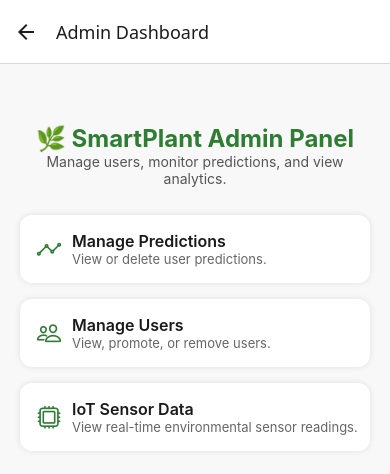
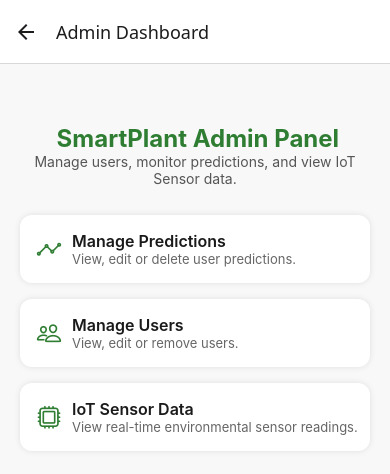
Before and after one commit to kelvinc616-ui/SmartPlantSarawak, a React Native app: screen /AdminDashboard in a window 390 px wide. Shown: the top 474 px of the page. Built offline with nearby package versions, Linux system fonts and the light colour scheme.

Commit message:
manageprediction changes. filter button bug fix + tapping the img opens the observation details

```diff
--- a/screens/AdminDashboard.js
+++ b/screens/AdminDashboard.js
@@ -6,8 +6,8 @@ import { Ionicons } from "@expo/vector-icons";
 export default function AdminDashboard({ navigation }) {
   return (
     <ScrollView style={styles.container}>
-      <Text style={styles.title}>🌿 SmartPlant Admin Panel</Text>
-      <Text style={styles.subtitle}>Manage users, monitor predictions, and view analytics.</Text>
+      <Text style={styles.title}> SmartPlant Admin Panel</Text>
+      <Text style={styles.subtitle}>Manage users, monitor predictions, and view IoT Sensor data.</Text>
 
       <TouchableOpacity
         style={styles.card}
@@ -16,7 +16,7 @@ export default function AdminDashboard({ navigation }) {
         <Ionicons name="analytics-outline" size={26} color="#2E7D32" />
         <View style={{ marginLeft: 10 }}>
           <Text style={styles.cardTitle}>Manage Predictions</Text>
-          <Text style={styles.cardDesc}>View or delete user predictions.</Text>
+          <Text style={styles.cardDesc}>View, edit or delete user predictions.</Text>
         </View>
       </TouchableOpacity>
 
@@ -27,7 +27,7 @@ export default function AdminDashboard({ navigation }) {
         <Ionicons name="people-outline" size={26} color="#2E7D32" />
         <View style={{ marginLeft: 10 }}>
           <Text style={styles.cardTitle}>Manage Users</Text>
-          <Text style={styles.cardDesc}>View, promote, or remove users.</Text>
+          <Text style={styles.cardDesc}>View, edit or remove users.</Text>
         </View>
       </TouchableOpacity>
 
--- a/screens/ManagePredictions.js
+++ b/screens/ManagePredictions.js
@@ -14,6 +14,7 @@ import {
 import { Ionicons } from "@expo/vector-icons";
 import * as ImagePicker from "expo-image-picker";
 import MapView, { Marker } from "react-native-maps";
+import { useNavigation } from "@react-navigation/native";
 
 import {
   collection,
@@ -32,6 +33,7 @@ export default function ManagePredictions() {
   const [loading, setLoading] = useState(true);
   const [searchQuery, setSearchQuery] = useState("");
   const [sortOrder, setSortOrder] = useState("desc");
+  const navigation = useNavigation();
 
   const [filter, setFilter] = useState("ALL"); // ⭐ FILTER STATE
 
@@ -90,6 +92,12 @@ export default function ManagePredictions() {
       return sortOrder === "desc" ? bTime - aTime : aTime - bTime;
     });
 
+      // --- FILTER ---
+  if (filter === "VERIFIED") {
+    list = list.filter((p) => p.verified_label === true);
+  } else if (filter === "UNVERIFIED") {
+    list = list.filter((p) => p.verified_label !== true);
+  }
     setFiltered(list);
   }, [predictions, filter, searchQuery, sortOrder]);
 
@@ -242,7 +250,7 @@ export default function ManagePredictions() {
   // -------------------------------------------------------
   return (
     <ScrollView style={styles.container}>
-      <Text style={styles.title}>🌱 Manage Predictions</Text>
+      <Text style={styles.title}> Manage Predictions</Text>
 
       {/* Search + Sort */}
       <View style={styles.controls}>
@@ -300,7 +308,13 @@ export default function ManagePredictions() {
       ) : (
         filtered.map((item) => (
           <View key={item.id} style={styles.card}>
-            <Image source={{ uri: item.imageUrl }} style={styles.image} />
+              <TouchableOpacity
+              onPress={() =>
+              navigation.navigate("ObservationDetails", { observation: item })
+                }
+              >
+                <Image source={{ uri: item.imageUrl }} style={styles.image} />
+              </TouchableOpacity>
 
             <View style={styles.info}>
               <Text style={styles.label}>
```
